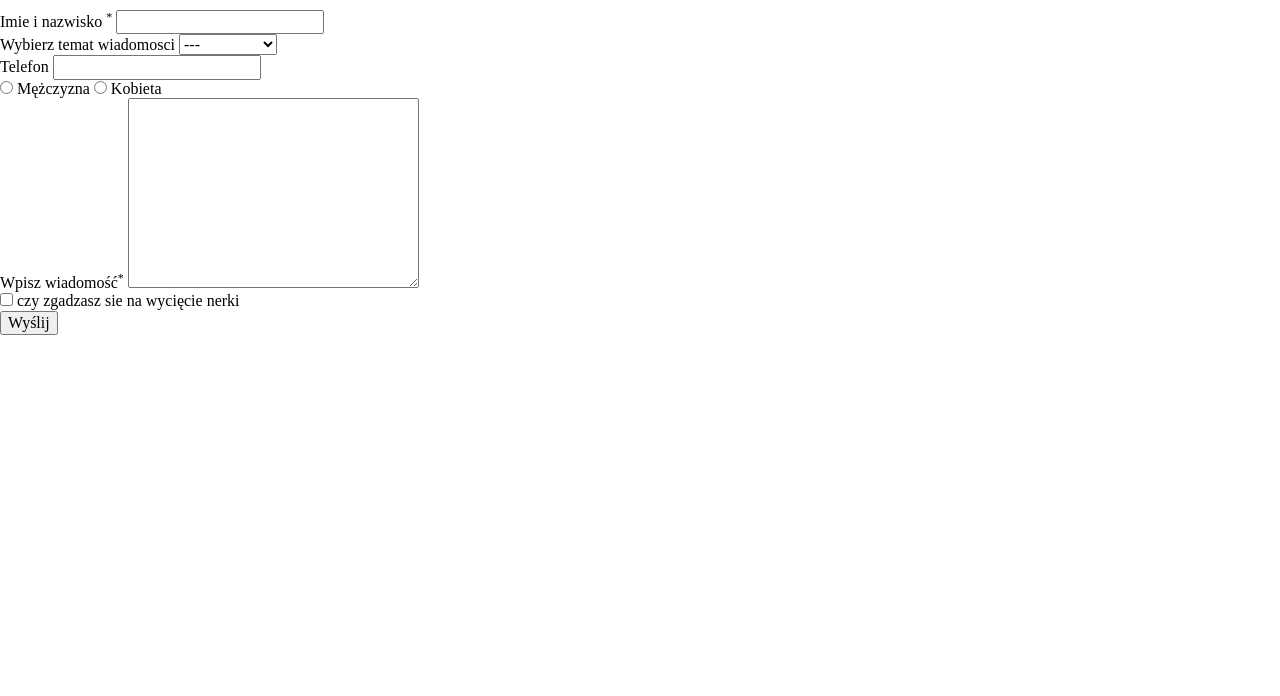
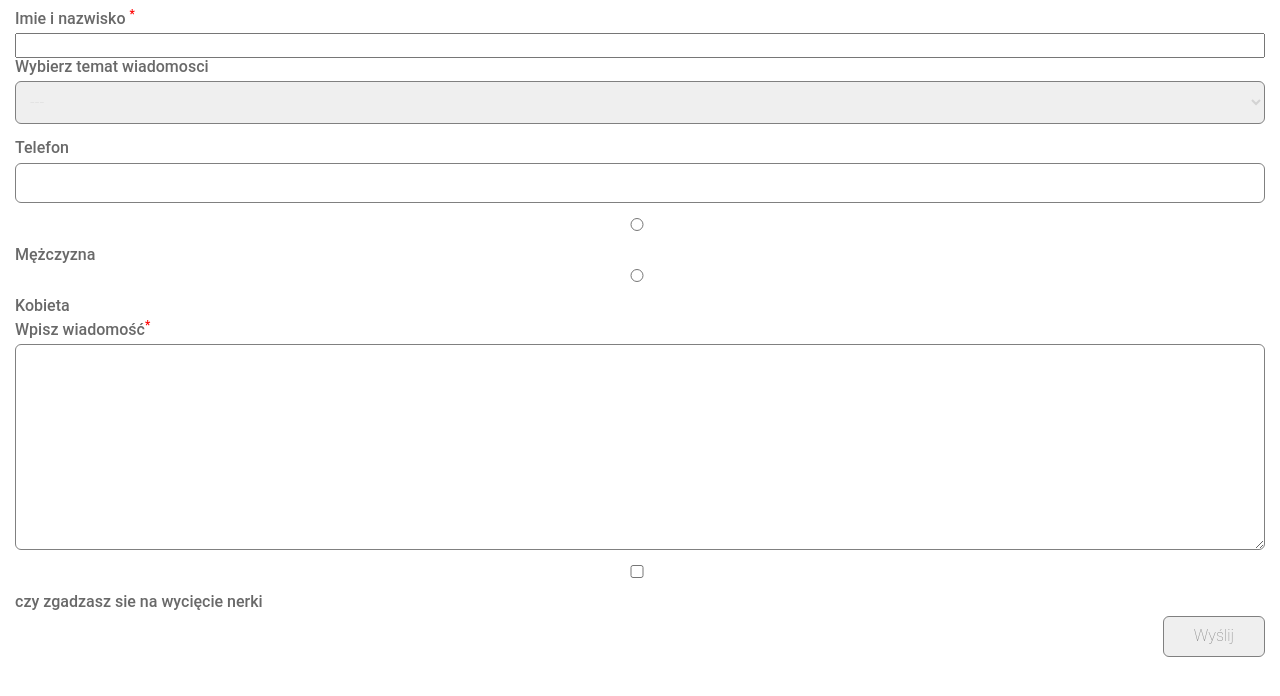
Before and after one commit to Sabci0/Dom_script, a website: page form.html in a window 1280 px wide. Drawn offline with nearby package versions, Linux system fonts and the light colour scheme; files that its build step writes are made by us from their sources.

Commit message:
add style for forms contact

```diff
--- /dev/null
+++ b/src/sass/commponents/form.scss
@@ -0,0 +1,65 @@
+@import "../_partials/helpers";
+
+.box{
+  max-width: toRem(600px);
+  margin:auto;
+}
+
+.contact-form{
+  font-family: Roboto , sans-serif;
+  font-weight: 500;
+  padding-inline: toRem(15px);
+  display: flex;
+  flex-direction: column;
+  &__group{
+    display: flex;
+    flex-direction: column;
+  }
+  &__group--row{
+    flex-direction: row;
+    align-items: baseline;
+  }
+  &__label{
+    margin-bottom: toRem(5px);
+    color: dimgray;
+  }
+  &__input{
+    margin-bottom: toRem(15px);
+    padding: toRem(10px);
+    color: lightgray;
+    font-weight: 100;
+    border-radius: toRem(6px);
+    border: toRem(1px) solid grey;
+    outline: none;
+    &[type='checkbox'], &[type='radio']{
+      margin-right: toRem(6px);
+      &+label{
+        margin-right: toRem(20px);
+      }
+    }
+
+    &:focus:not([type='radio']){
+      box-shadow: 2px 2px 4px 2px #545454;
+    }
+  }
+  &__sup{
+    color: red;
+  }
+  &__submit{
+    align-self:flex-end;
+    margin-bottom: toRem(15px);
+    padding: toRem(10px) toRem(30px);
+    color: gray;
+    font-weight: 100;
+    border-radius: toRem(6px);
+    border: toRem(1px) solid grey;
+    cursor: pointer;
+    outline: none;
+    transition: all 200ms ease-in-out;
+    &:hover{
+      padding: toRem(5px) toRem(31px);
+      background-color: dimgray;
+      color: white;
+    }
+  }
+}
--- a/src/sass/main.scss
+++ b/src/sass/main.scss
@@ -2,3 +2,4 @@
 @import "globals";
 @import "commponents/showCode";
 @import "./_partials/helpers";
+@import "commponents/form";
```
